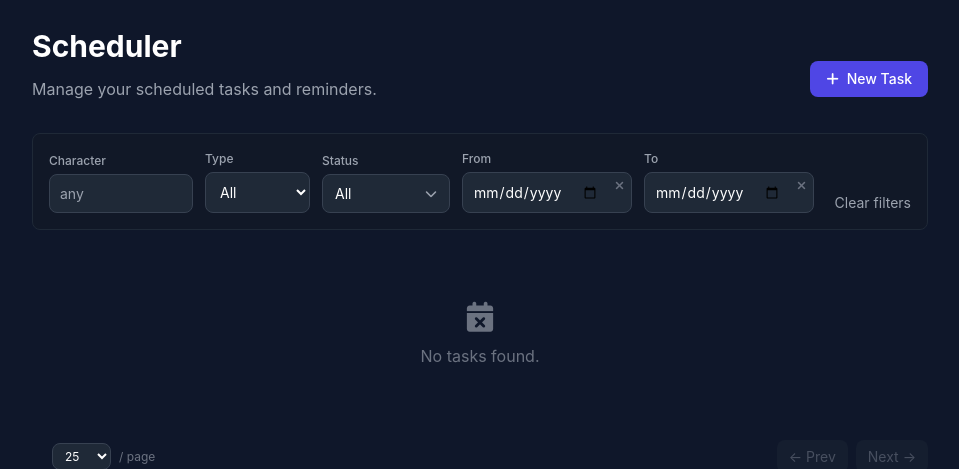
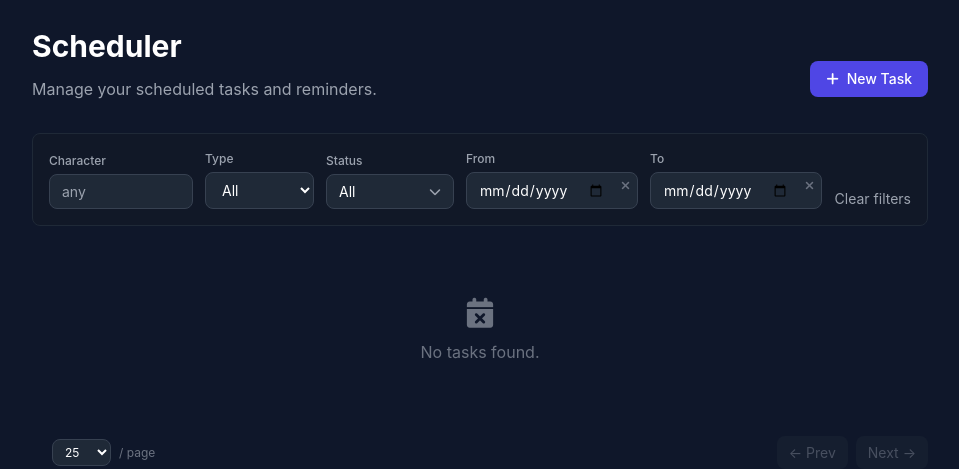
Before and after one commit to alzbetaurbanova/zahul-ai, a FastAPI app: page /scheduler in a window 1280 px wide. Shown: the part 65-534 px from the top of the page, without its empty margins (160-1119 px from the left). Run offline with FastAPI, Linux system fonts and the light colour scheme; data comes from the database, SQL or seed files in the repository; data that the repository does not hold is empty; parts of the project's set-up code (start-up, migrations or seed data) failed here and were passed over; some libraries are stand-ins or nearby versions.

Commit message:
field together class

```diff
--- a/static/css/styles.css
+++ b/static/css/styles.css
@@ -1868,6 +1868,8 @@ body[data-page="logs"] #detail-modal .modal-box {
     cursor: pointer;
 }
 
+
+
 .main-content {
     width: 56rem;
     margin: 0 auto;
@@ -1893,6 +1895,16 @@ body[data-page="logs"] #detail-modal .modal-box {
 .page-subtitle {
     font-size: 1rem;
     color: var(--text-dim);
+}
+
+.field {
+    background-color: var(--surface);
+    border: 1px solid var(--surface-raised);
+    color: white;
+    border-radius: 0.5rem;
+    line-height: normal;
+    padding: 0.5rem 0.75rem;
+    font-size: 0.875rem;
 }
 
 /* ========================================================================== */
--- a/static/scheduler.html
+++ b/static/scheduler.html
@@ -34,12 +34,12 @@
                 <div class="relative">
                     <label class="label-xs">Character</label>
                     <input type="text" id="filter-character" autocomplete="off" placeholder="any"
-                        class="input-field w-36">
+                        class="field w-36">
                     <div id="filter-character-dd" class="autocomplete-dd hidden"></div>
                 </div>
                 <div>
                     <label class="label-xs">Type</label>
-                    <select id="filter-type" class="input-field">
+                    <select id="filter-type" class="field">
                         <option value="">All</option>
                         <option value="schedule">Schedule</option>
                         <option value="reminder">Reminder</option>
@@ -47,7 +47,7 @@
                 </div>
                 <div class="relative">
                     <label class="label-xs">Status</label>
-                    <button id="filter-status-btn" class="cb-dd-btn min-w-[8rem]">
+                    <button id="filter-status-btn" class="field cb-dd-btn min-w-[8rem]">
                         <span id="filter-status-label">All</span><i class="fas fa-chevron-down cb-dd-chevron"></i>
                     </button>
                     <div id="filter-status-dd" class="cb-dd hidden min-w-[9rem]">
@@ -61,7 +61,7 @@
                 <div>
                     <label class="label-xs">From</label>
                     <div class="relative">
-                        <input type="date" id="filter-from" class="input-field pr-8">
+                        <input type="date" id="filter-from" class="field pr-8">
                         <button id="clear-from-btn" class="icon-clear-btn" title="Clear From date">
                             <i class="fas fa-times"></i>
                         </button>
@@ -70,7 +70,7 @@
                 <div>
                     <label class="label-xs">To</label>
                     <div class="relative">
-                        <input type="date" id="filter-to" class="input-field pr-8">
+                        <input type="date" id="filter-to" class="field pr-8">
                         <button id="clear-to-btn" class="icon-clear-btn" title="Clear To date">
                             <i class="fas fa-times"></i>
                         </button>
```
